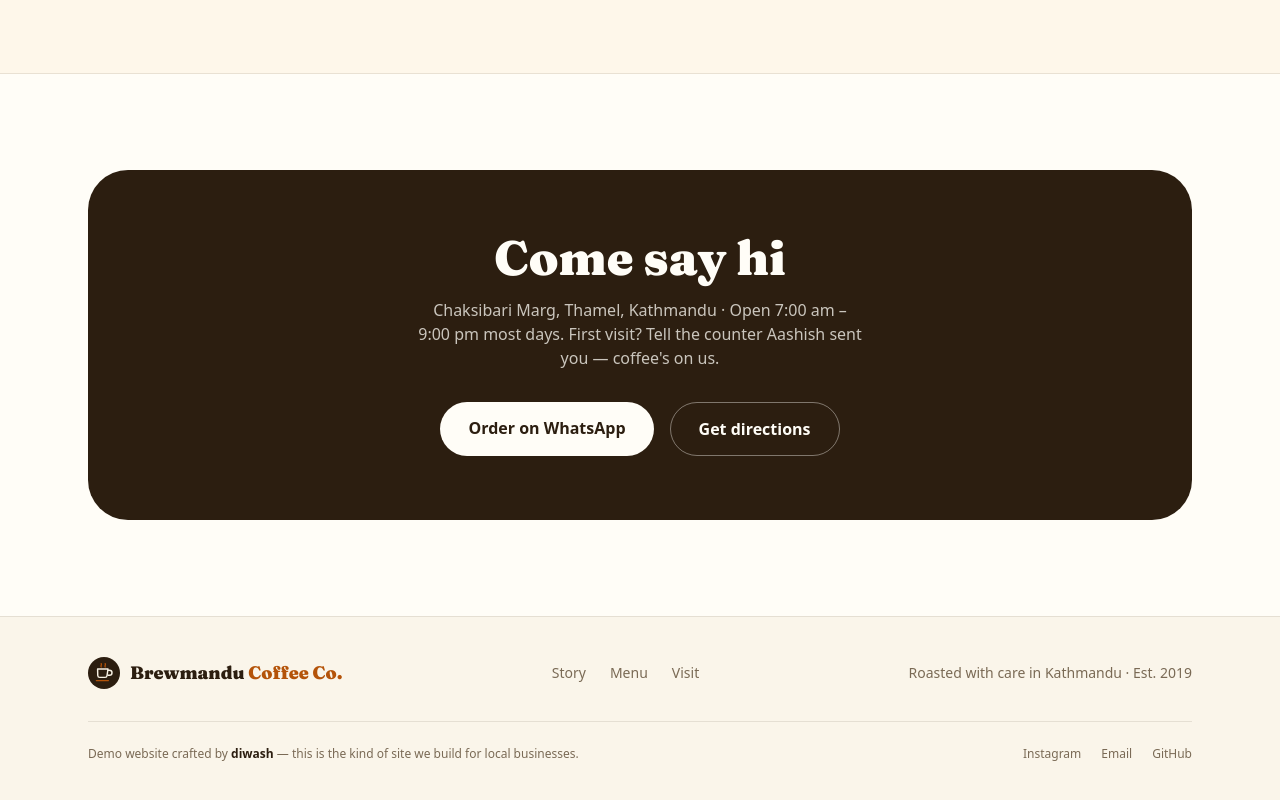
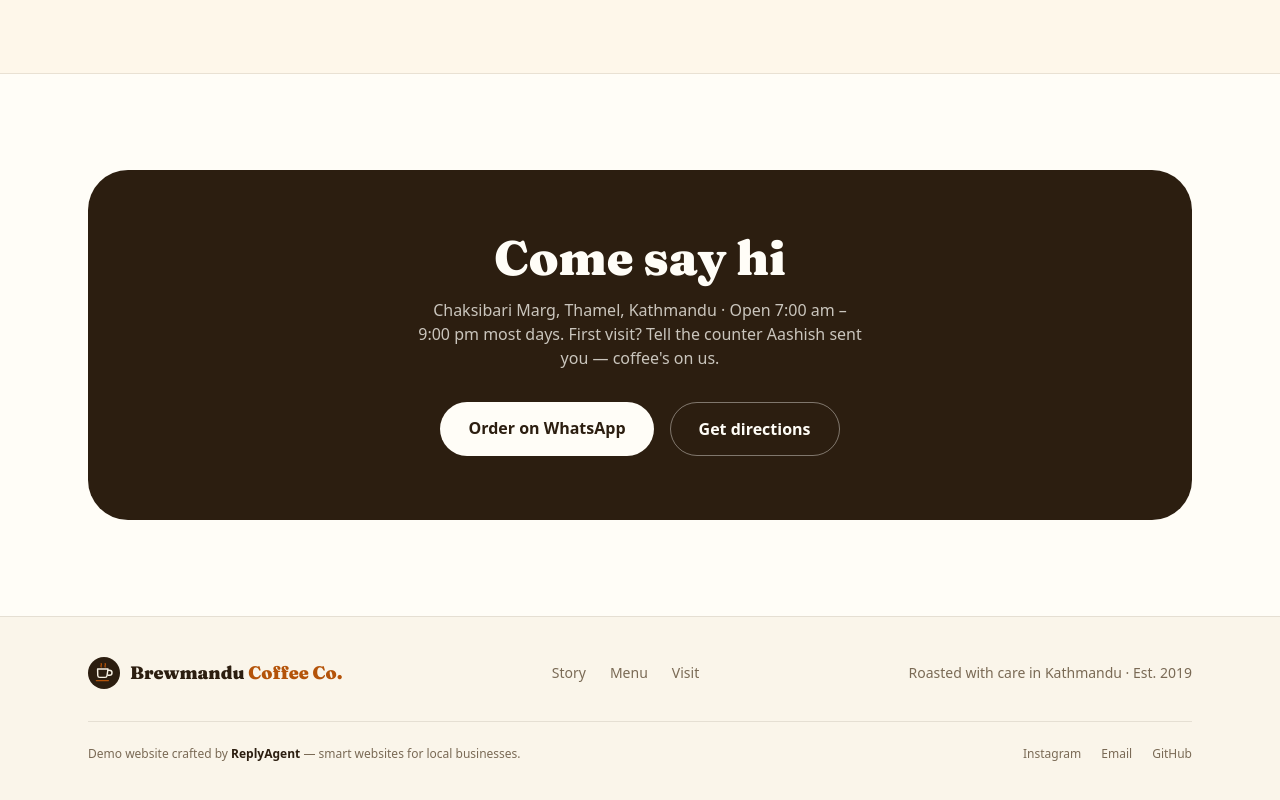
Before and after one commit to diwashUI/brewmandu-demo, a Next.js app: page / in a window 1280 px wide. Shown: the part 3100-3900 px from the top of the page. Built offline with nearby package versions, Linux system fonts and the light colour scheme.

Commit message:
Footer credit: crafted by ReplyAgent (company, not individual)

```diff
--- a/components/Footer.tsx
+++ b/components/Footer.tsx
@@ -26,8 +26,8 @@ export default function Footer() {
         </div>
         <div className="mt-8 flex flex-col items-center justify-between gap-3 border-t border-espresso/10 pt-6 text-xs text-muted sm:flex-row">
           <span>
-            Demo website crafted by <span className="font-semibold text-espresso">diwash</span> — this is the
-            kind of site we build for local businesses.
+            Demo website crafted by <span className="font-semibold text-espresso">ReplyAgent</span> — smart
+            websites for local businesses.
           </span>
           <div className="flex items-center gap-5 font-medium">
             <a href={INSTAGRAM_URL} target="_blank" rel="noopener noreferrer" className="transition hover:text-caramel">
```
